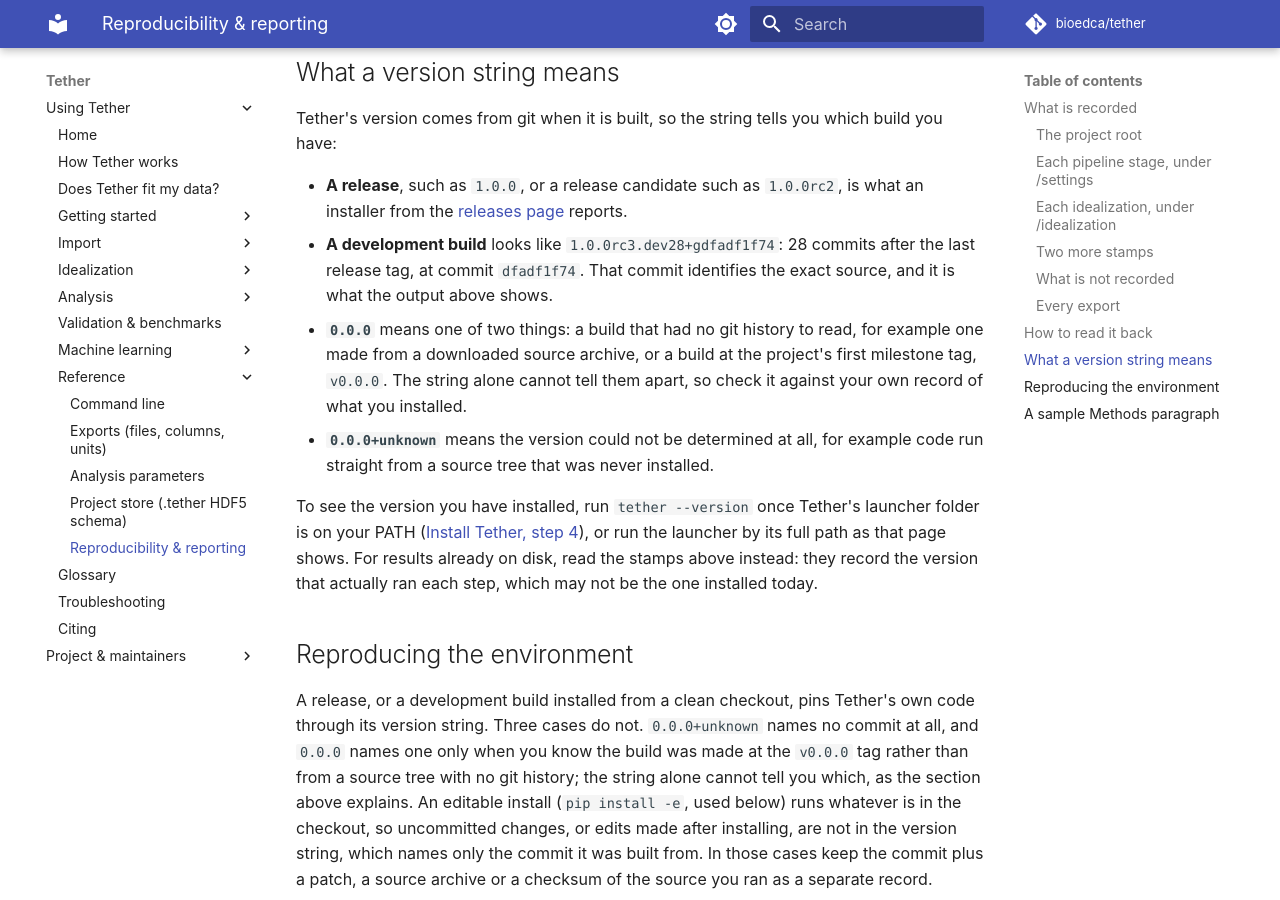
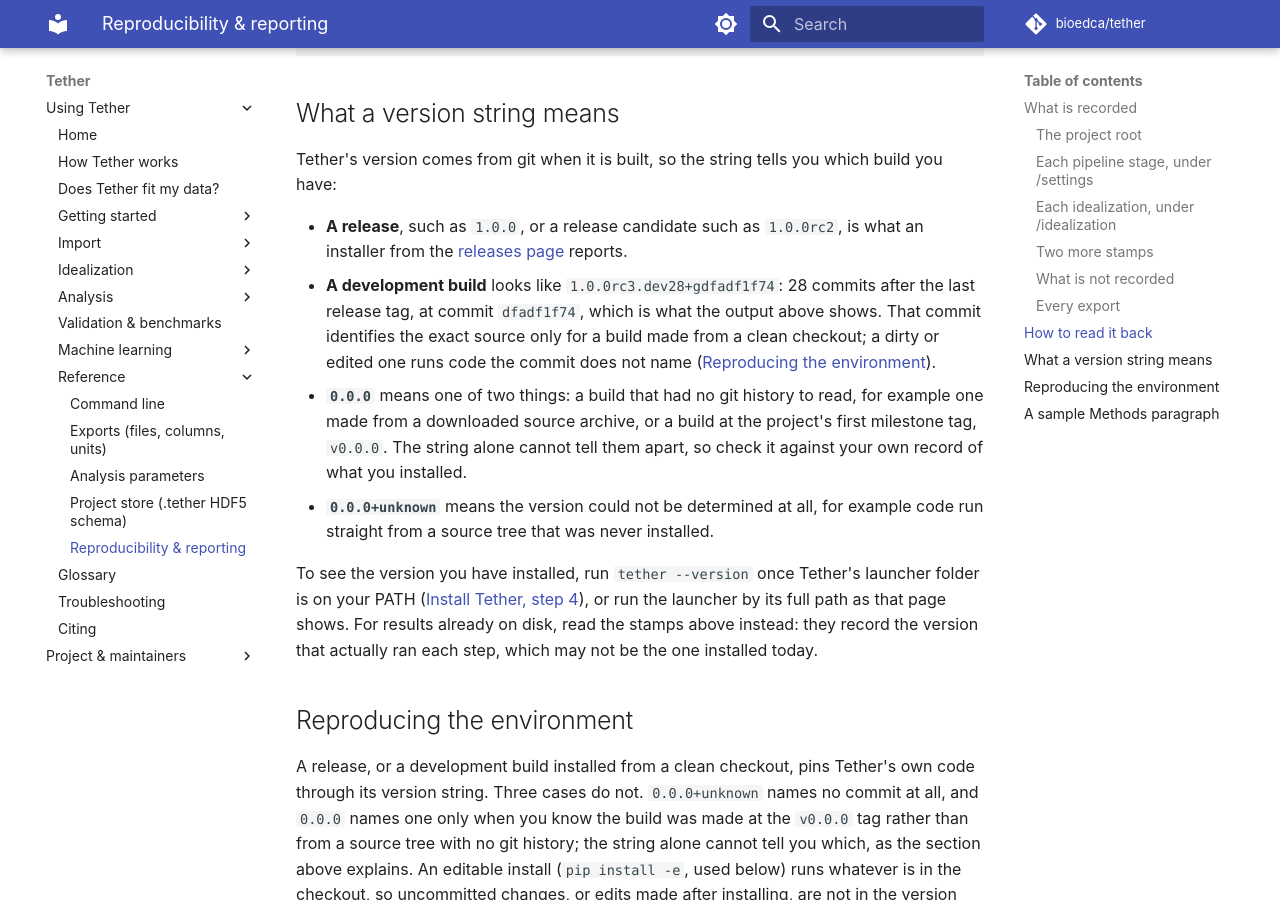
Before and after one commit to bioedca/tether, an MkDocs documentation site: the page built from docs/reproducibility.md, in a window 1280 px wide and 900 px high, scrolled down 8759 px. Built offline with MkDocs 1.6.1 and Material for MkDocs 9.7.7, drawn with Linux system fonts in a browser that asks for light colours; comment, search, counter and statistics services are not loaded; the version menu is left out; some of the changed text lies outside the part shown.

Commit message:
docs(reproducibility): scope two version claims (#175)
The extraction app_version records the rebuilding Tether in a Deep-LASI
reconstruction, and a dev version's commit names the exact source only
for a clean checkout.

```diff
--- a/docs/reproducibility.md
+++ b/docs/reproducibility.md
@@ -58,7 +58,7 @@
 | `bg_window` | Background moving-average length, frames. |
 | `n_psf` | Number of pixels in the signal disk. |
 | `molecule_key_quantum_px` | The coordinate quantum behind each molecule's key, pixels. |
-| `app_version` | The Tether version that extracted the first movie. |
+| `app_version` | The Tether version that extracted the first movie. In a project rebuilt from a Deep-LASI acquisition it is the version that did the rebuild, not the software that extracted the traces. |
 | `profile_json` | Present only when a settings profile was supplied, as JSON. From the native pipeline behind `tether extract` and `tether batch` it holds the detection, registration and colocalization settings plus the registration source and its RMS error. From a Deep-LASI reconstruction it holds only where the traces came from: `source`, `coordinate_source`, `movie_name` and `exported_by`. |
 
 **`/settings/leakage`** — `src/tether/project/leakage.py`. Rewritten on every leakage pass.
@@ -338,8 +338,9 @@
 - **A release**, such as `1.0.0`, or a release candidate such as `1.0.0rc2`, is what an
   installer from the [releases page](https://github.com/bioedca/tether/releases) reports.
 - **A development build** looks like `1.0.0rc3.dev28+gdfadf1f74`: 28 commits after the last
-  release tag, at commit `dfadf1f74`. That commit identifies the exact source, and it is what
-  the output above shows.
+  release tag, at commit `dfadf1f74`, which is what the output above shows. That commit
+  identifies the exact source only for a build made from a clean checkout; a dirty or edited
+  one runs code the commit does not name ([Reproducing the environment](#reproducing-the-environment)).
 - **`0.0.0`** means one of two things: a build that had no git history to read, for example
   one made from a downloaded source archive, or a build at the project's first milestone tag,
   `v0.0.0`. The string alone cannot tell them apart, so check it against your own record of
```
